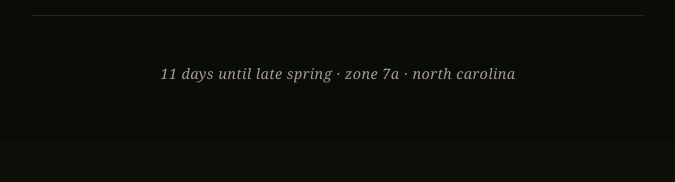
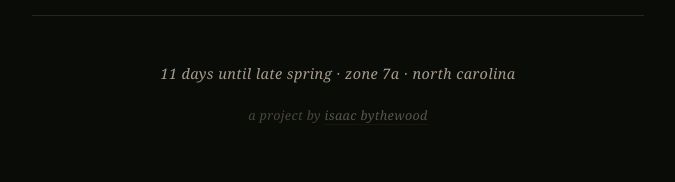
Before and after one commit to overshard/darkfurrow.com, a Flask app: page / in a window 1280 px wide. Shown: the part 1498-1680 px from the top of the page, without its empty margins (302-977 px from the left). Before the commit the page ends 1581 px from the top, so only its background shows below. Run offline with Flask 3, Linux system fonts and the light colour scheme; some libraries are stand-ins or nearby versions.

Commit message:
the page remembers who tends it
Co-Authored-By: Claude Opus 4.6 (1M context) <noreply@anthropic.com>

```diff
--- a/static/style.css
+++ b/static/style.css
@@ -338,6 +338,29 @@ footer p {
   letter-spacing: 0.03em;
 }
 
+footer .credit {
+  margin-top: 1rem;
+  font-size: 0.7rem;
+  opacity: 0.4;
+  transition: opacity 0.6s ease;
+}
+
+footer .credit:hover {
+  opacity: 0.7;
+}
+
+footer .credit a {
+  color: var(--bone);
+  text-decoration: none;
+  border-bottom: 1px solid var(--bark);
+  transition: color 0.6s ease, border-color 0.6s ease;
+}
+
+footer .credit a:hover {
+  color: var(--parchment);
+  border-color: var(--ash);
+}
+
 
 /* ===== SHARED ===== */
 
--- a/templates/index.html
+++ b/templates/index.html
@@ -74,6 +74,7 @@
 
     <footer>
       <p>{{ footer_text }}</p>
+      <p class="credit">a project by <a href="https://isaacbythewood.com">isaac bythewood</a></p>
     </footer>
   </main>
 
```
